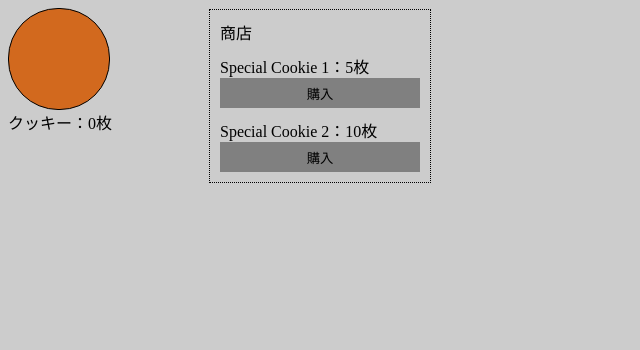
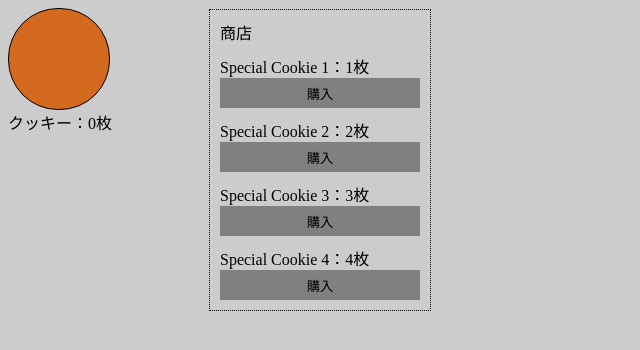
Before and after one commit to kthatoto/css-cookie-clicker, a website: page src/index.pug in a window 1280 px wide. Shown: the whole page, without its empty margins (0-640 px from the left). Drawn offline with nearby package versions, Linux system fonts and the light colour scheme; files that its build step writes are made by us from their sources.

Commit message:
Exclusion control

```diff
--- a/src/index.pug
+++ b/src/index.pug
@@ -3,11 +3,13 @@ html
     link(rel="stylesheet", href="./style.css")
   body
     .cookie
-      each _ in Array(30)
+      each _ in Array(100)
         input.increment(type="checkbox")
 
       input#item1(type="checkbox")
       input#item2(type="checkbox")
+      input#item3(type="checkbox")
+      input#item4(type="checkbox")
 
       #shop
         div 商店
@@ -22,4 +24,14 @@ html
             button
               span 購入
               label(for="item2")
+          .item3
+            span
+            button
+              span 購入
+              label(for="item3")
+          .item4
+            span
+            button
+              span 購入
+              label(for="item4")
     .result
--- a/src/style.scss
+++ b/src/style.scss
@@ -1,3 +1,5 @@
+@use "sass:math";
+
 :root {
   --left: 500px;
 }
@@ -87,25 +89,82 @@ body {
   }
 }
 
-@mixin shop-item($index, $item-name, $price) {
+@function pow($base, $exponents) {
+  $raised: 1;
+  @for $i from 1 through $exponents {
+    $raised: $raised * $base;
+  }
+  @return $raised;
+}
+@function binary-hit($n, $digit) {
+  $binary: $n;
+  @for $i from 1 to $digit {
+    $binary: math.floor(math.div($binary, 2));
+  }
+  @return $binary % 2 == 1;
+}
+
+@mixin shop-items($map-array) {
+  @each $map in $map-array {
+    $index: map-get($map, index);
+    $item-name: map-get($map, name);
+    $price: map-get($map, price);
+
     #shop > .items > .item#{$index} > span::after {
       content: $item-name + "：" + $price + "枚"
     }
 
-  $selector: ".cookie > ";
-  @for $i from 1 through $price {
-    @if $i < $price {
+    $other-map-array: ();
+    @each $other-map in $map-array {
+      @if map-get($other-map, index) != $index {
+        $other-map-array: append($other-map-array, $other-map);
+      }
+    }
+
+    $buyable-selectors: "";
+    $loop-count: pow(2, length($other-map-array));
+    @for $i from 0 to $loop-count {
+      $required: $price;
+      @for $j from 1 through length($other-map-array) {
+        @if binary-hit($i, $j) {
+          $other-map: nth($other-map-array, $j);
+          $required: $required + map-get($other-map, price);
+        }
+      }
+      $selector: "";
+      @for $j from 1 through $required {
+        @if $j < $required {
           $selector: $selector + "input.increment:checked + ";
         } @else {
-      $selector: $selector + "input.increment:checked ~";
+          $selector: $selector + "input.increment:checked ~ ";
         }
       }
-  #{$selector} #shop > .items > .item#{$index} > button {
+      @for $j from 1 through length($other-map-array) {
+        $other-map: nth($other-map-array, $j);
+        // input#item1
+        $selector: $selector + "input#item" + map-get($other-map, index);
+        @if binary-hit($i, $j) {
+          // input#item1:checked +
+          $selector: $selector + ":checked + ";
+        } @else {
+          // input#item1:not(:checked) +
+          $selector: $selector + ":not(:checked) + ";
+        }
+      }
+      $selector: $selector + "#shop > .items > .item" + $index + " > button";
+      @if $i < $loop-count - 1 {
+        $selector: $selector + ", ";
+      }
+      $buyable-selectors: $buyable-selectors + $selector;
+    }
+
+    #{$buyable-selectors} {
       background-color: skyblue;
       > label {
         left: 0;
       }
     }
+
     #item#{$index}:checked {
       counter-increment: cookies -#{$price};
       ~ #shop > .items > .item#{$index} {
@@ -120,6 +179,10 @@ body {
       }
     }
   }
+}
 
-@include shop-item(1, "Special Cookie 1", 5);
-@include shop-item(2, "Special Cookie 2", 10);
+$item1: (index: 1, name: "Special Cookie 1", price: 1);
+$item2: (index: 2, name: "Special Cookie 2", price: 2);
+$item3: (index: 3, name: "Special Cookie 3", price: 3);
+$item4: (index: 4, name: "Special Cookie 4", price: 4);
+@include shop-items(($item1, $item2, $item3, $item4));
```
Also changed, not shown: build/index.html, build/style.css, 1 other file. Lines whose indentation alone changed are shown as unchanged.
